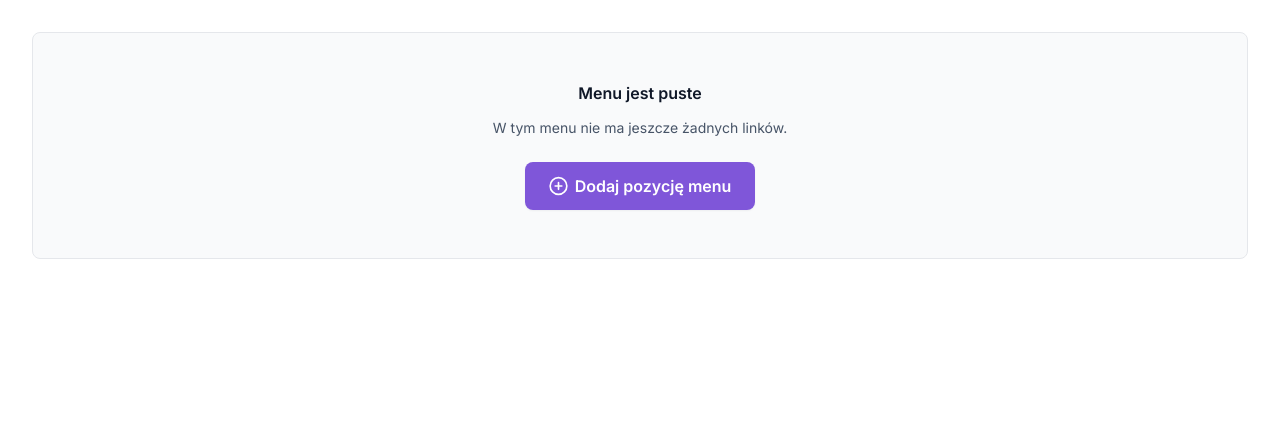
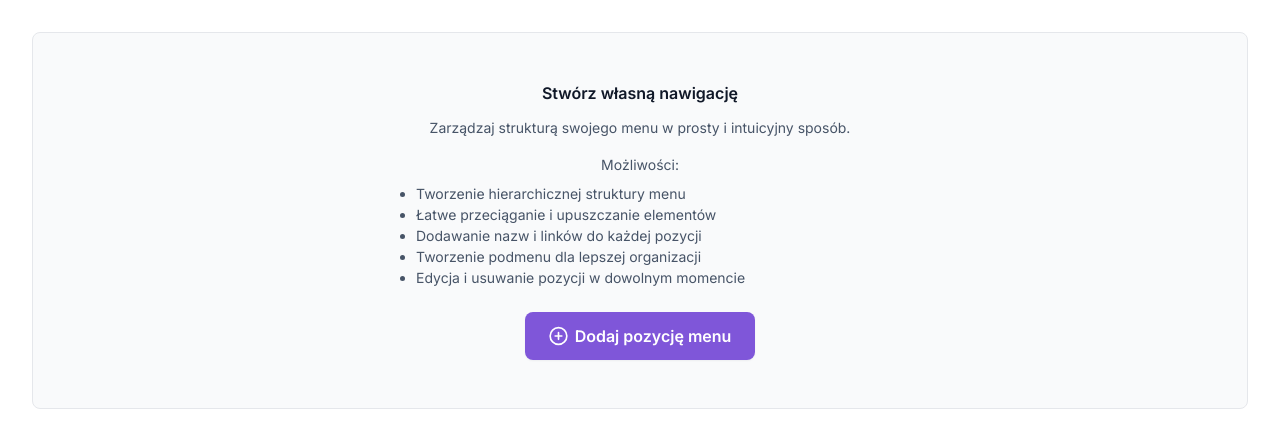
Before and after one commit to MishanyaZh/navigation-list, a Next.js app: page / in a window 1280 px wide. Shown: the top 448 px of the page. Built offline with nearby package versions, Linux system fonts and the light colour scheme.

Commit message:
Update EmptyState and Navigation components for improved user guidance and interaction

```diff
--- a/src/app/components/EmptyState/EmptyState.tsx
+++ b/src/app/components/EmptyState/EmptyState.tsx
@@ -8,11 +8,21 @@ export default function EmptyState({ handleAddItem }: Props) {
   return (
     <div className="text-center p-12 border border-border-secondary rounded-lg bg-background-secondary">
       <h3 className="text-base font-semibold text-text-primary mb-3">
-        Menu jest puste
+        Stwórz własną nawigację
       </h3>
-      <p className="text-sm font-normal text-text-tertiary mb-6">
-        W tym menu nie ma jeszcze żadnych linków.
+      <p className="text-sm font-normal text-text-tertiary mb-4">
+        Zarządzaj strukturą swojego menu w prosty i intuicyjny sposób.
       </p>
+      <div className="mb-6 text-sm text-text-tertiary">
+        <p className="mb-2">Możliwości:</p>
+        <ul className="list-disc text-left max-w-md mx-auto">
+          <li>Tworzenie hierarchicznej struktury menu</li>
+          <li>Łatwe przeciąganie i upuszczanie elementów</li>
+          <li>Dodawanie nazw i linków do każdej pozycji</li>
+          <li>Tworzenie podmenu dla lepszej organizacji</li>
+          <li>Edycja i usuwanie pozycji w dowolnym momencie</li>
+        </ul>
+      </div>
       <button
         onClick={handleAddItem}
         className="inline-flex items-center gap-1.5 px-6 py-3 bg-button-primary-bg text-button-primary-fg rounded-lg hover:bg-button-primary-hover transition-colors text-base font-semibold shadow-custom"
--- a/src/app/components/NavigationForm/NavigationForm.tsx
+++ b/src/app/components/NavigationForm/NavigationForm.tsx
@@ -67,7 +67,7 @@ export default function NavigationForm({
           <input
             {...register('label')}
             className="w-full p-2 border border-border-primary rounded text-base font-normal placeholder-text-placeholder focus:outline-none focus:ring-2 focus:ring-button-primary-bg shadow-custom"
-            placeholder="np. Promocje"
+            placeholder="Nazwa pozycji"
           />
           {errors.label && (
             <span className="text-red-500 text-sm">{errors.label.message}</span>
@@ -83,7 +83,7 @@ export default function NavigationForm({
               className={`w-full pl-10 p-2 border border-border-primary rounded text-base font-normal placeholder-text-placeholder focus:outline-none focus:ring-2 focus:ring-button-primary-bg  shadow-custom ${
                 errors.url ? 'border-red-500' : ''
               }`}
-              placeholder="Wklej lub wyszukaj"
+              placeholder="Wklej link"
             />
             <SearchIcon className="absolute left-3 top-1/2 -translate-y-1/2 text-gray-400" />
           </div>
--- a/src/app/components/NavigationList/NavigationListItem.tsx
+++ b/src/app/components/NavigationList/NavigationListItem.tsx
@@ -6,6 +6,7 @@ import { CSS } from '@dnd-kit/utilities';
 import { NavigationFormData, NavigationItem } from '@/types/navigation';
 import { DragIcon } from '../IconComponents';
 import NavigationForm from '../NavigationForm/NavigationForm';
+import Link from 'next/link';
 
 interface Props {
   item: NavigationItem;
@@ -81,9 +82,14 @@ export default function NavigationListItem({
               {item.label}
             </p>
             {item.url && (
-              <p className="text-sm font-normal text-text-tertiary mt-1 truncate">
+              <Link
+                href={item.url}
+                target="_blank"
+                rel="noopener noreferrer"
+                className="text-sm font-normal text-text-tertiary hover:text-blue-600 mt-1 truncate block"
+              >
                 {item.url}
-              </p>
+              </Link>
             )}
           </div>
         </div>
```
